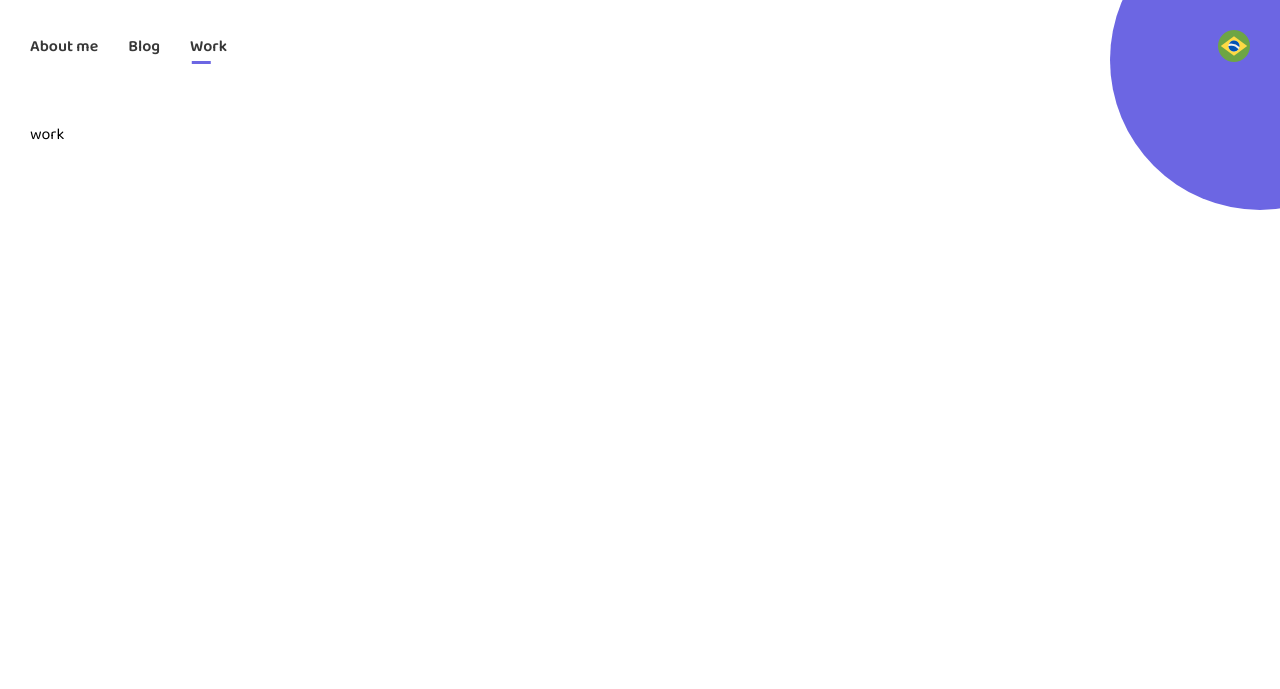
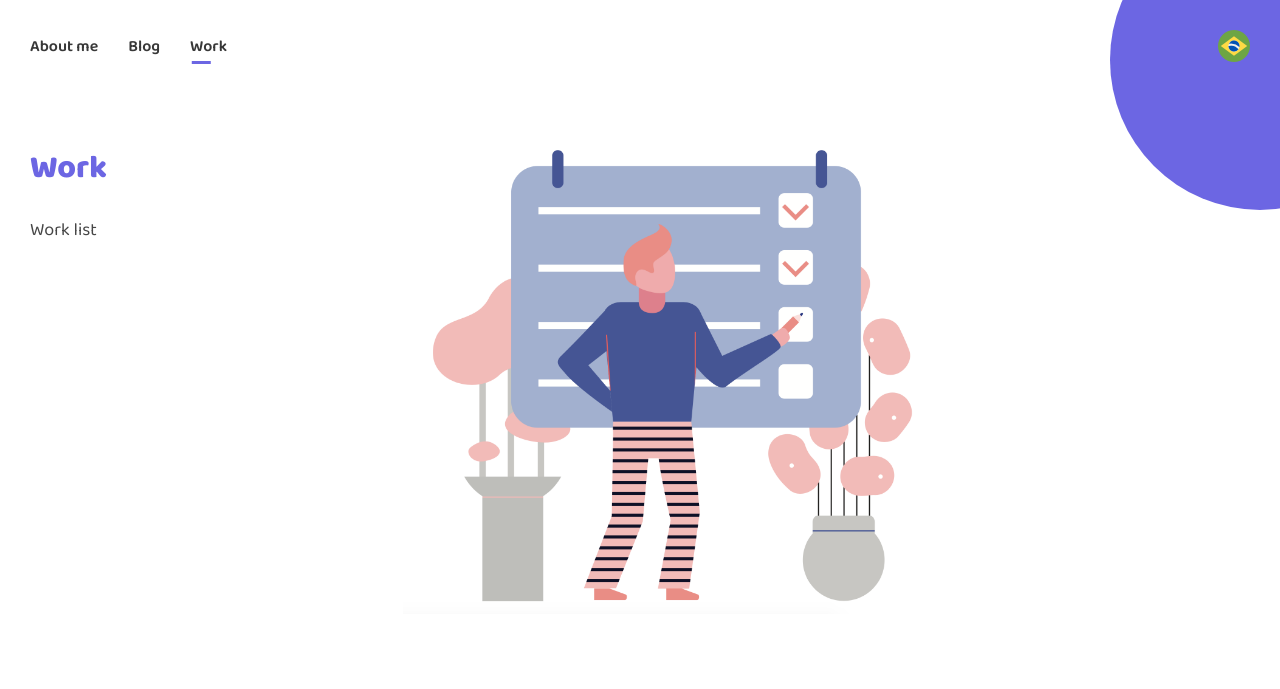
Before and after one commit to lucasfrosty/portfolio-v2, a Gatsby site: page /work in a window 1280 px wide. Shown: the top 689 px of the page. Built offline with nearby package versions, Linux system fonts and the light colour scheme; Gatsby itself is replaced by a stand-in of ours.

Commit message:
work page set up

```diff
--- a/src/components/index.ts
+++ b/src/components/index.ts
@@ -6,3 +6,4 @@ export {LanguageSwitcherButton} from './language-switcher-button';
 export {Text} from './text';
 export {Post} from './post';
 export {SpacedWrapper} from './spaced-wrapper';
+export {Title} from './title';
--- /dev/null
+++ b/src/components/title.tsx
@@ -0,0 +1,7 @@
+import styled from 'styled-components';
+
+import {colors} from '../utilities/styles';
+
+export const Title = styled.h1`
+  color: ${colors.primary};
+`;
--- a/src/pages/work.tsx
+++ b/src/pages/work.tsx
@@ -1,7 +1,55 @@
 import React from 'react';
+import styled from 'styled-components';
+import {useTranslation} from 'react-i18next';
+import {graphql, useStaticQuery} from 'gatsby';
+import Img from 'gatsby-image';
 
-import {Layout} from '../components';
+import {Layout, Text, Title} from '../components';
 
-export default function Work() {
-  return <Layout>work</Layout>;
+export const query = graphql`
+  query {
+    MenWorking: file(relativePath: {eq: "men-working.png"}) {
+      childImageSharp {
+        fixed(width: 550) {
+          ...GatsbyImageSharpFixed
+        }
+      }
+    }
+  }
+`;
+
+const ImageWrapper = styled.div`
+  z-index: 1;
+  margin: auto;
+
+  @media only screen and (max-width: 1000px) {
+    display: none;
+  }
+`;
+
+const Wrapper = styled.div`
+  display: flex;
+  width: 100%;
+`;
+
+const TextWrapper = styled.div`
+  max-width: 600px;
+`;
+
+export default function Blog() {
+  const {MenWorking} = useStaticQuery(query);
+
+  return (
+    <Layout>
+      <Wrapper>
+        <TextWrapper>
+          <Title>Work</Title>
+          <Text>Work list</Text>
+        </TextWrapper>
+        <ImageWrapper>
+          <Img fixed={MenWorking.childImageSharp.fixed} />
+        </ImageWrapper>
+      </Wrapper>
+    </Layout>
+  );
 }
--- a/src/translations/en.json
+++ b/src/translations/en.json
@@ -7,6 +7,6 @@
   "work": "Work",
   "workDescription": "Those are the main technologies i'm using right now, but i'm always open to learn and explore new ones. For more information check out <1>Work</1>.",
   "aboutMePageTitle": "About me",
-  "whyMedium": "I'm too lazy to implement a blog myself so i'll be doing my posts on <1>Medium</1>.",
+  "whyMedium": "I'm too lazy to implement a blog myself, so i'll be doing my posts on <1>Medium</1>.",
   "reasonToWriteInPortuguese": "I write in portuguese is because i think we already have way too much content in english out there, so i'm trying to be more inclusive and focused on my fellow brazilians."
 }
```
Also changed, not shown: src/pages/blog.tsx (+1 -6 lines), src/images/men-working.png (added).
